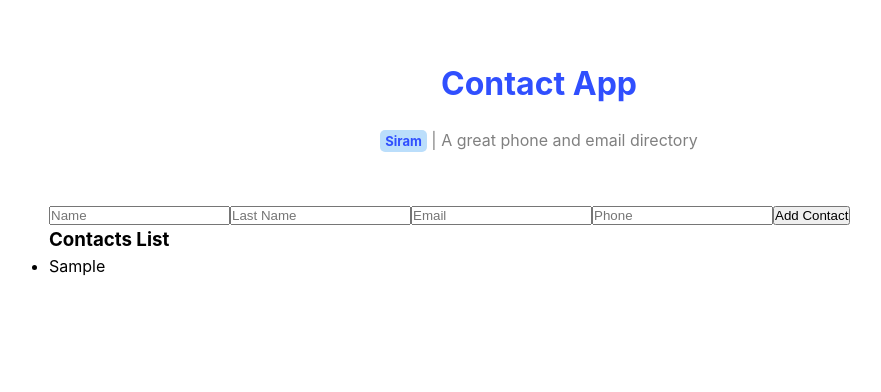
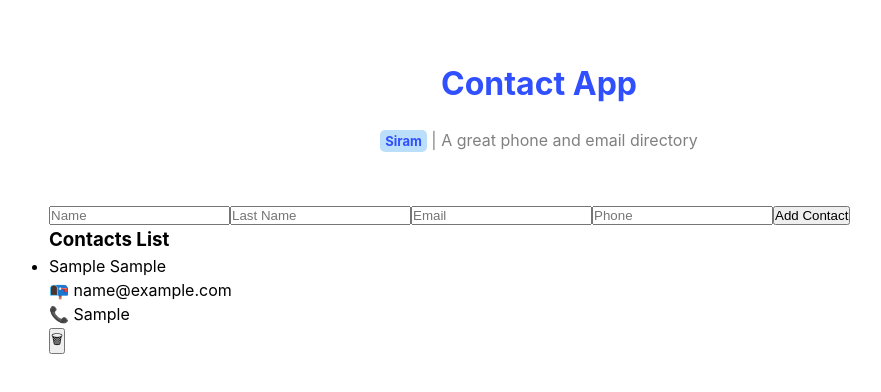
Before and after one commit to MagidAsh/Contact-App-React, a React (Vite) app: page / in a window 1280 px wide. Both pictures are taken after typing "Sample", "Sample", "name@example.com", "Sample" into the empty fields and a click on the button "Add Contact". Shown: the top 392 px of the page, without its empty margins (101-982 px from the left). Built offline with nearby package versions, Linux system fonts and the light colour scheme.

Commit message:
Added display of contacts

```diff
--- a/src/components/ContactsList.jsx
+++ b/src/components/ContactsList.jsx
@@ -3,9 +3,16 @@
   return (
     <div>
        <h3>Contacts List</h3>
-       <ul>
-          {contacts.map(contact => <li key={contact.id}>{contact.name}</li>)}
-       </ul>
+       {
+        contacts.length ? (<ul>
+          {contacts.map(contact => <li key={contact.id}>
+            <p>{contact.name} {contact.lastName}</p>
+            <p><span>📭</span> {contact.email}</p>
+            <p><span>📞</span> {contact.phone}</p>
+            <button>🗑</button>
+          </li>)}
+       </ul>) : <p>No Contacts Yet!</p>
+       }
     </div>
   )
 }
```
